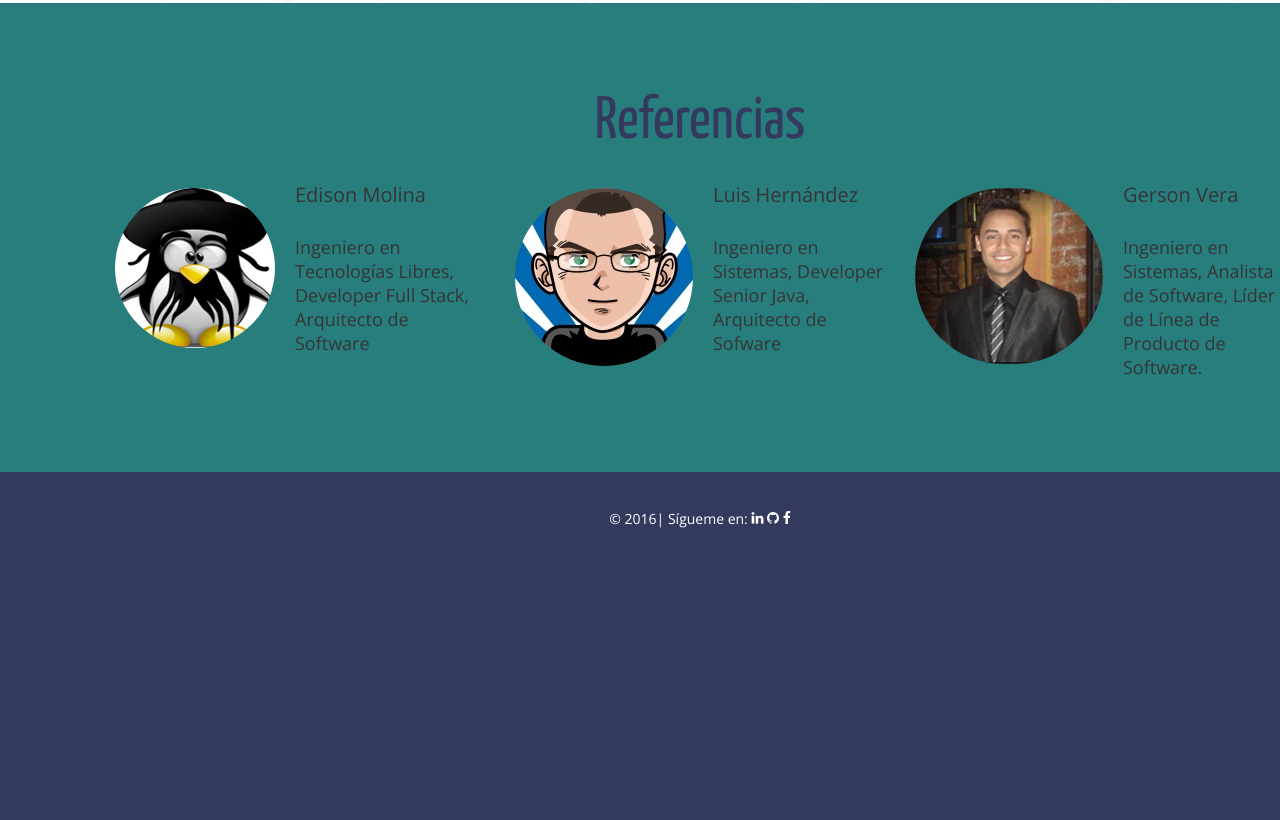
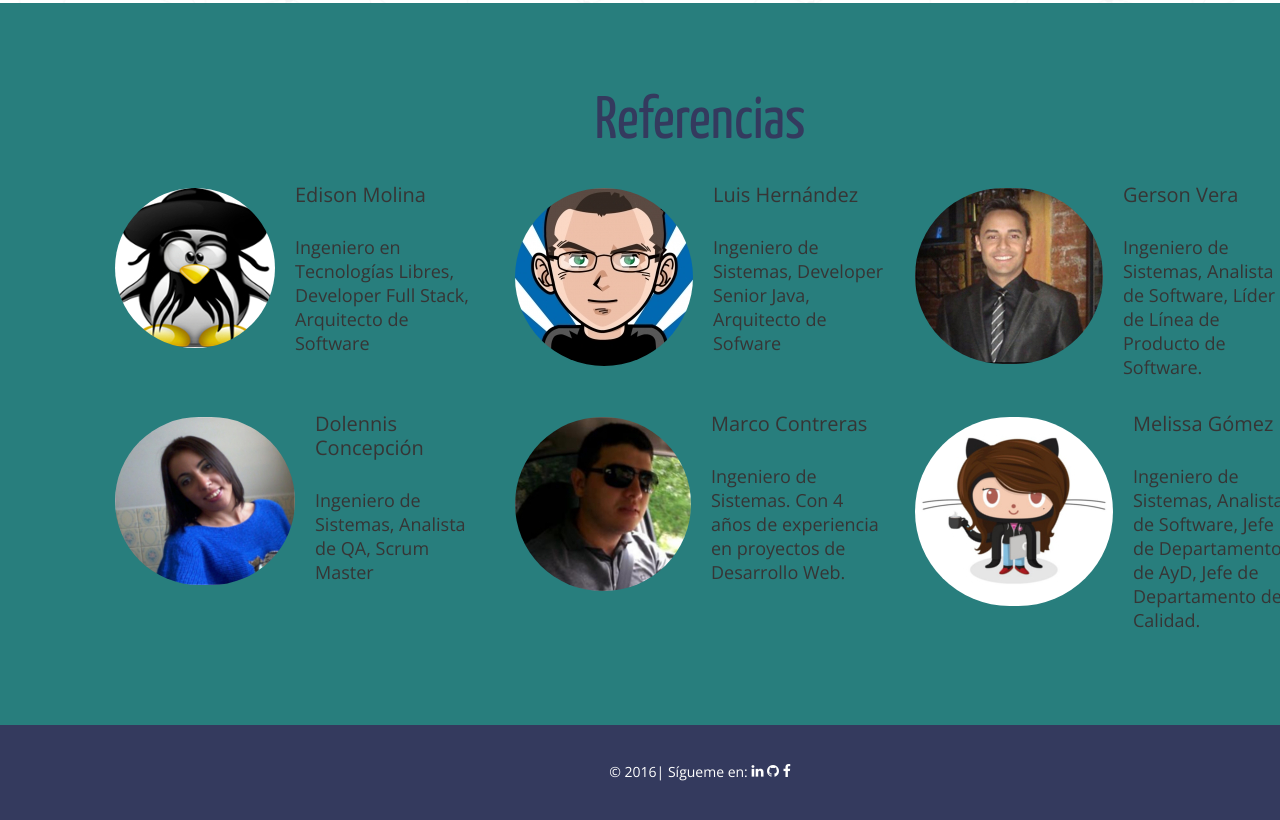
Before and after one commit to YeyeMorales/YeyeMorales.github.io, a plain HTML site: page index.html in a window 1280 px wide. Shown: the part 6194-7014 px from the top of the page. Before the commit the page ends 6775 px from the top, so only its background shows below. Drawn offline with nearby package versions, Linux system fonts and the light colour scheme; some packages are replaced by stand-ins of ours; files whose address does not match are found by name.

Commit message:
Se agregaron nuevos perfiles de referencia

```diff
--- a/index.html
+++ b/index.html
@@ -447,7 +447,7 @@
         <img src="images/page-img_3.jpg" alt="Ing. Luis E. Hernández">
         <div class="extra_wrapper">
           <div class="text-2"><a href="#">Luis Hernández</a></div>
-          Ingeniero en Sistemas, Developer Senior Java, Arquitecto de Sofware
+          Ingeniero de Sistemas, Developer Senior Java, Arquitecto de Sofware
         </div>
       </blockquote>
     </div>
@@ -456,7 +456,36 @@
         <img src="images/page-img_4.jpg" alt="Ing. Gerson Vera">
         <div class="extra_wrapper">
           <div class="text-2"><a href="https://ve.linkedin.com/in/gersonabdielveramorales">Gerson Vera</a></div>
-         Ingeniero en Sistemas, Analista de Software, Líder de Línea de Producto de Software.
+         Ingeniero de Sistemas, Analista de Software, Líder de Línea de Producto de Software.
+        </div>
+      </blockquote>
+    </div>
+    <div class="grid_12"><br></div>
+    <div class="grid_4">
+      <blockquote class="bq1">
+        <img src="images/page-img_5.jpg" alt="Ing. Dolennis ">
+        <div class="extra_wrapper">
+          <div class="text-2"><a href="https://ve.linkedin.com/in/dolennis">Dolennis Concepción</a></div>
+         Ingeniero de Sistemas, Analista de QA, Scrum Master
+        </div>
+      </blockquote>
+    </div>
+      <div class="grid_4">
+      <blockquote class="bq1">
+        <img src="images/page-img_6.jpg" alt="Marco Contreras">
+        <div class="extra_wrapper">
+          <div class="text-2"><a href="https://marcosguti.github.io/Portfolio/">Marco Contreras</a></div>
+         Ingeniero de Sistemas. Con 4 años de experiencia en proyectos de Desarrollo Web.
+        </div>
+      </blockquote>
+    </div>
+      <div class="grid_4">
+      <blockquote class="bq1">
+        <img src="images/page-img_7.jpg" alt="Melissa Gómez">
+        <div class="extra_wrapper">
+          <div class="text-2"><a href="https://www.linkedin.com/in/melissa-gómez-0b537554">Melissa Gómez</a></div>
+         Ingeniero de Sistemas, Analista de Software, Jefe de Departamento
+         de AyD, Jefe de Departamento de Calidad.
         </div>
       </blockquote>
     </div>
```
Also changed, not shown: images/page-img_5.jpg (added), images/page-img_6.jpg (added), images/page-img_7.jpg (added).
